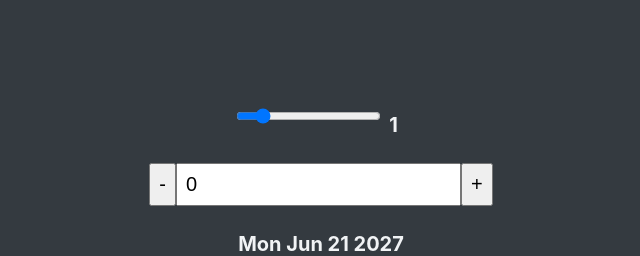
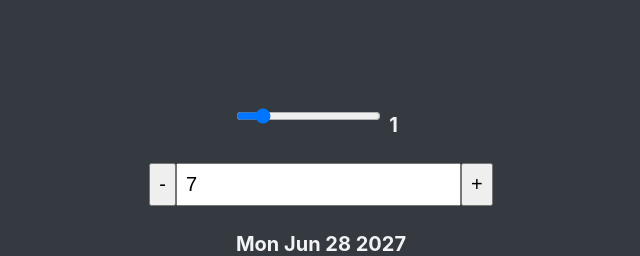
Before and after one commit to saurav-verma-01/react-quiz-useReducer, a React (Vite) app: page / in a window 1280 px wide. Shown: the top 256 px of the page, without its empty margins (319-959 px from the left). Built offline with nearby package versions, Linux system fonts and the light colour scheme; a web font is replaced by a local one.

Commit message:
successfully converted count state (from useState) to useReducer

```diff
--- a/src/components/DateCounter.jsx
+++ b/src/components/DateCounter.jsx
@@ -1,8 +1,17 @@
-import { useState } from "react";
+import { useReducer, useState } from "react";
+
+const reducer = (state, action) => {
+  if (action.type === "dec") return state - 1;
+  if (action.type === "inc") return state + 1;
+  if (action.type === "setCount") return action.payload;
+  if (action.type === "reset") return 0;
+};
 
 function DateCounter() {
-  const [count, setCount] = useState(0);
+  // const [count, setCount] = useState(0);
   const [step, setStep] = useState(1);
+
+  const [count, dispatch] = useReducer(reducer, 7);
 
   // This mutates the date object.
   const date = new Date("june 21 2027");
@@ -10,16 +19,19 @@ function DateCounter() {
 
   const dec = function () {
     // setCount((count) => count - 1);
-    setCount((count) => count - step);
+    dispatch({ type: "dec" });
+    // setCount((count) => count - step);
   };
 
   const inc = function () {
     // setCount((count) => count + 1);
-    setCount((count) => count + step);
+    dispatch({ type: "inc" });
+    // setCount((count) => count + step);
   };
 
   const defineCount = function (e) {
-    setCount(Number(e.target.value));
+    dispatch({ type: "setCount", payload: Number(e.target.value) });
+    // setCount(Number(e.target.value));
   };
 
   const defineStep = function (e) {
@@ -27,8 +39,9 @@ function DateCounter() {
   };
 
   const reset = function () {
-    setCount(0);
+    // setCount(0);
     setStep(1);
+    dispatch({ type: "reset" });
   };
 
   return (
```
